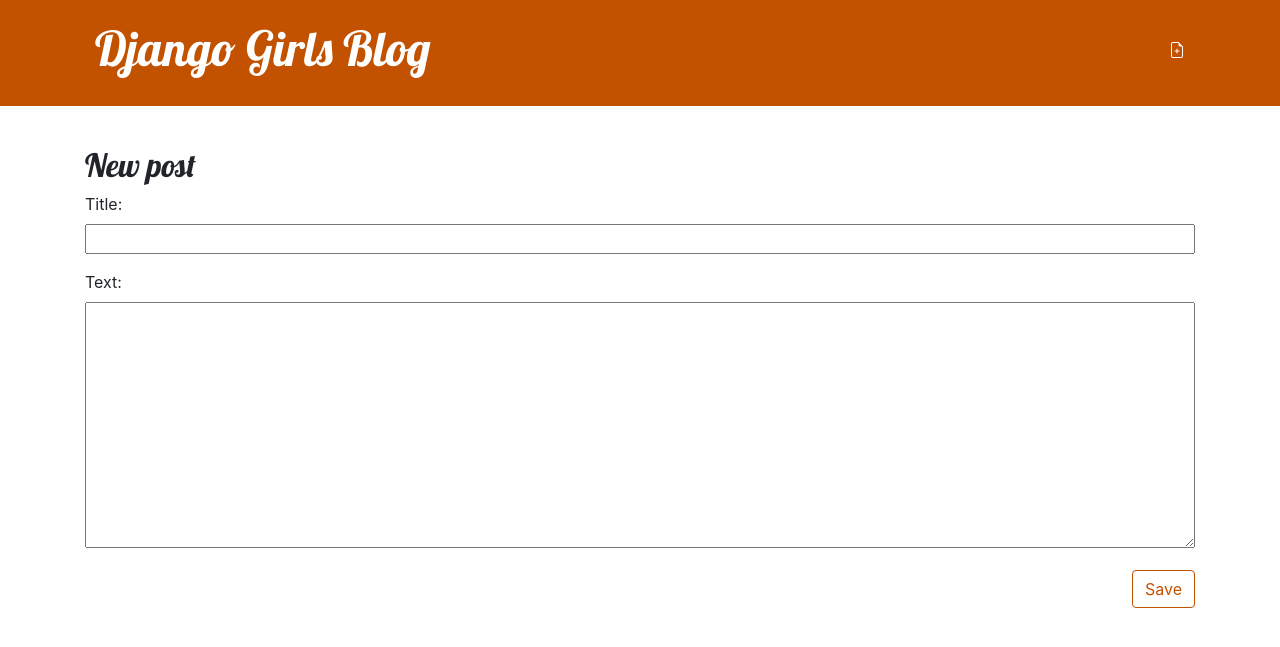
After one commit to DavidGerva/djangotest, a Django app: page /post/new/ in a window 1280 px wide. The commit adds this page. Shown: the top 647 px of the page. Run offline with Django 3.2, Linux system fonts and the light colour scheme.

Commit message:
A lot of thigs

```diff
--- /dev/null
+++ b/blog/forms.py
@@ -0,0 +1,9 @@
+from django import forms
+
+from .models import Post
+
+class PostForm(forms.ModelForm):
+
+    class Meta:
+        model = Post
+        fields = ('title', 'text',)
--- /dev/null
+++ b/blog/static/css/blog.css
@@ -0,0 +1,74 @@
+h1 a, h2 a {
+    color: #C25100;
+    font-family: 'Lobster';
+}
+.page-header {
+    background-color: #C25100;
+    margin-top: 0;
+    margin-bottom: 40px;
+    padding: 20px 20px 20px 40px;
+}
+
+.page-header h1,
+.page-header h1 a,
+.page-header h1 a:visited,
+.page-header h1 a:active {
+    color: #ffffff;
+    font-size: 36pt;
+    text-decoration: none;
+}
+
+h1,
+h2,
+h3,
+h4 {
+    font-family: 'Lobster', cursive;
+}
+
+.date {
+    color: #828282;
+}
+
+.save {
+    float: right;
+}
+
+.post-form textarea,
+.post-form input {
+    width: 100%;
+}
+
+.top-menu,
+.top-menu:hover,
+.top-menu:visited {
+    color: #ffffff;
+    float: right;
+    font-size: 26pt;
+    margin-right: 20px;
+}
+
+.post {
+    margin-bottom: 70px;
+}
+
+.post h2 a,
+.post h2 a:visited {
+    color: #000000;
+}
+
+.post > .date,
+.post > .actions {
+    float: right;
+}
+
+.btn-default,
+.btn-default:visited {
+    color: #C25100;
+    background: none;
+    border-color: #C25100;
+}
+
+.btn-default:hover {
+    color: #FFFFFF;
+    background-color: #C25100;
+}
--- /dev/null
+++ b/blog/templates/blog/base.html
@@ -0,0 +1,28 @@
+{% load static %}
+<!DOCTYPE html>
+<html>
+    <head>
+        <title>Django Girls blog</title>
+        <link rel="stylesheet" href="https://cdn.jsdelivr.net/npm/bootstrap@4.5.3/dist/css/bootstrap.min.css" integrity="sha384-TX8t27EcRE3e/ihU7zmQxVncDAy5uIKz4rEkgIXeMed4M0jlfIDPvg6uqKI2xXr2" crossorigin="anonymous">
+        <link href="//fonts.googleapis.com/css?family=Lobster&subset=latin,latin-ext" rel="stylesheet" type="text/css">
+        <link rel="stylesheet" href="{% static 'css/blog.css' %}">
+    </head>
+    <body>
+        <header class="page-header">
+          <div class="container">
+                <a href="{% url 'post_new' %}" class="top-menu">
+                    {% include './icons/file-earmark-plus.svg' %}
+                </a>
+              <h1><a href="/">Django Girls Blog</a></h1>
+          </div>
+        </header>
+        <main class="container">
+            <div class="row">
+                <div class="col">
+                {% block content %}
+                {% endblock %}
+                </div>
+            </div>
+        </main>
+    </body>
+</html>
--- /dev/null
+++ b/blog/templates/blog/post_edit.html
@@ -0,0 +1,9 @@
+{% extends 'blog/base.html' %}
+
+{% block content %}
+    <h2>New post</h2>
+    <form method="POST" class="post-form">{% csrf_token %}
+        {{ form.as_p }}
+        <button type="submit" class="save btn btn-default">Save</button>
+    </form>
+{% endblock %}
--- a/blog/urls.py
+++ b/blog/urls.py
@@ -4,4 +4,6 @@
 
 urlpatterns = [
     path('', views.post_list, name='post_list'),
+    path('post/<int:pk>/', views.post_detail, name='post_detail'),
+    path('post/new/', views.post_new, name='post_new'),
 ]
--- a/blog/views.py
+++ b/blog/views.py
@@ -1,8 +1,26 @@
-from django.shortcuts import render
+from django.shortcuts import render, get_object_or_404, redirect
 from django.utils import timezone
 from .models import Post
+from .forms import PostForm
 
 # Create your views here.
 def post_list(request):
     posts = Post.objects.filter(published_date__lte=timezone.now()).order_by('published_date')
     return render(request, 'blog/post_list.html', {'posts': posts})
+
+def post_detail(request, pk):
+    posts = get_object_or_404(Post, pk=pk)
+    return render(request, 'blog/post_detail.html', {'post': posts})
+
+def post_new(request):
+    if request.method == "POST":
+        form = PostForm(request.POST)
+        if form.is_valid():
+            post = form.save(commit=False)
+            post.author = request.user
+            post.published_date = timezone.now()
+            post.save()
+            return redirect('post_detail', pk=post.pk)
+    else:
+        form = PostForm()
+    return render(request, 'blog/post_edit.html', {'form': form})
```
Also changed, not shown: blog/templates/blog/post_detail.html (added, +13 -0 lines), blog/templates/blog/post_list.html (+12 -18 lines), blog/templates/blog/icons/file-earmark-plus.svg (added).
